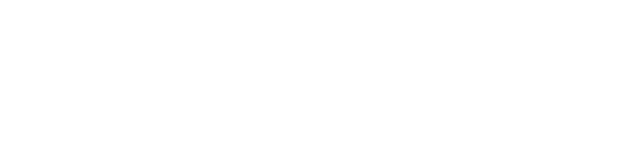
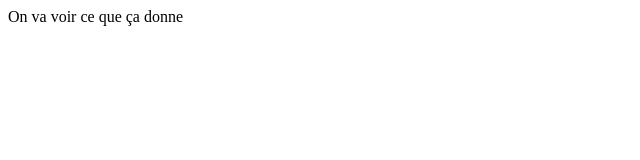
Before and after one commit to antguio/hello, a plain HTML site: page index.html in a window 1280 px wide. Shown: the whole page, without its empty margins (0-640 px from the left). Drawn offline with Linux system fonts and the light colour scheme.

Commit message:
second commit

```diff
--- a/index.html
+++ b/index.html
@@ -8,6 +8,6 @@
     <title>Super Test</title>
 </head>
 <body>
-
+On va voir ce que ça donne
 </body>
 </html>
```
